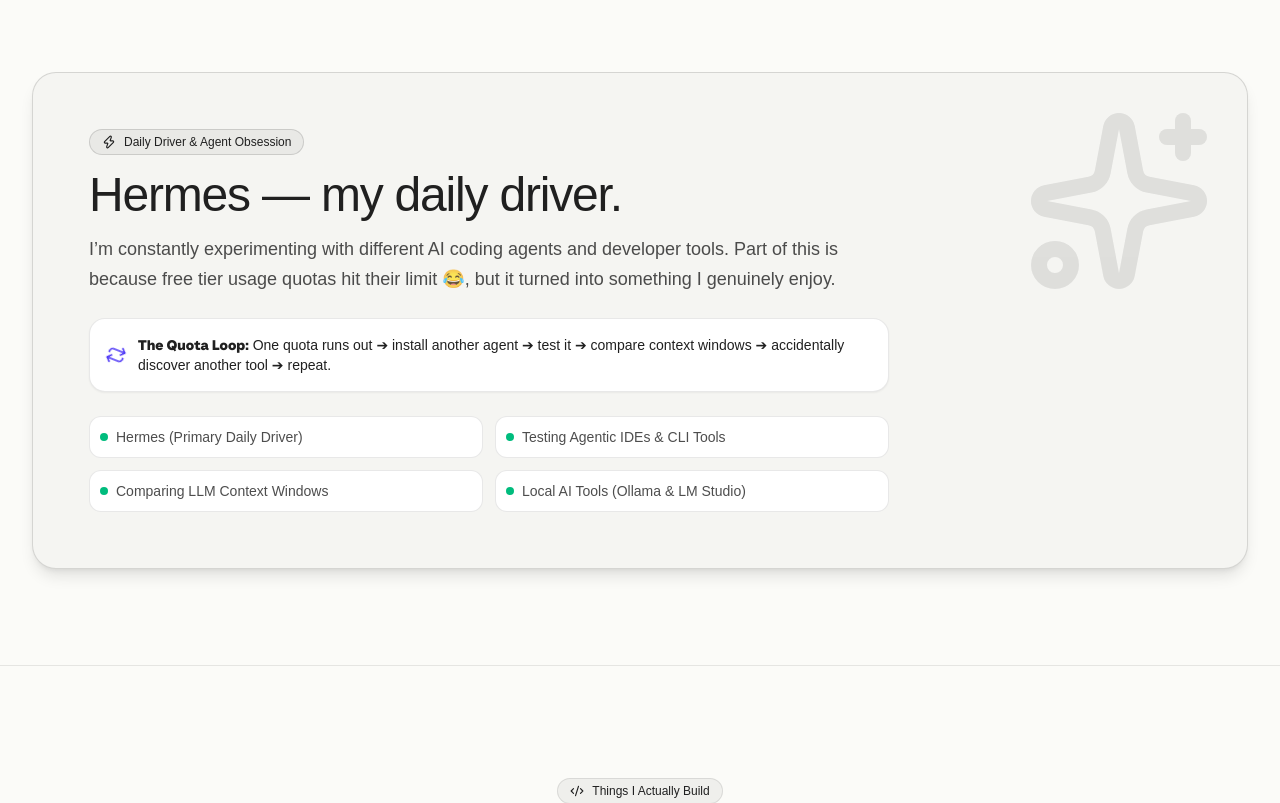
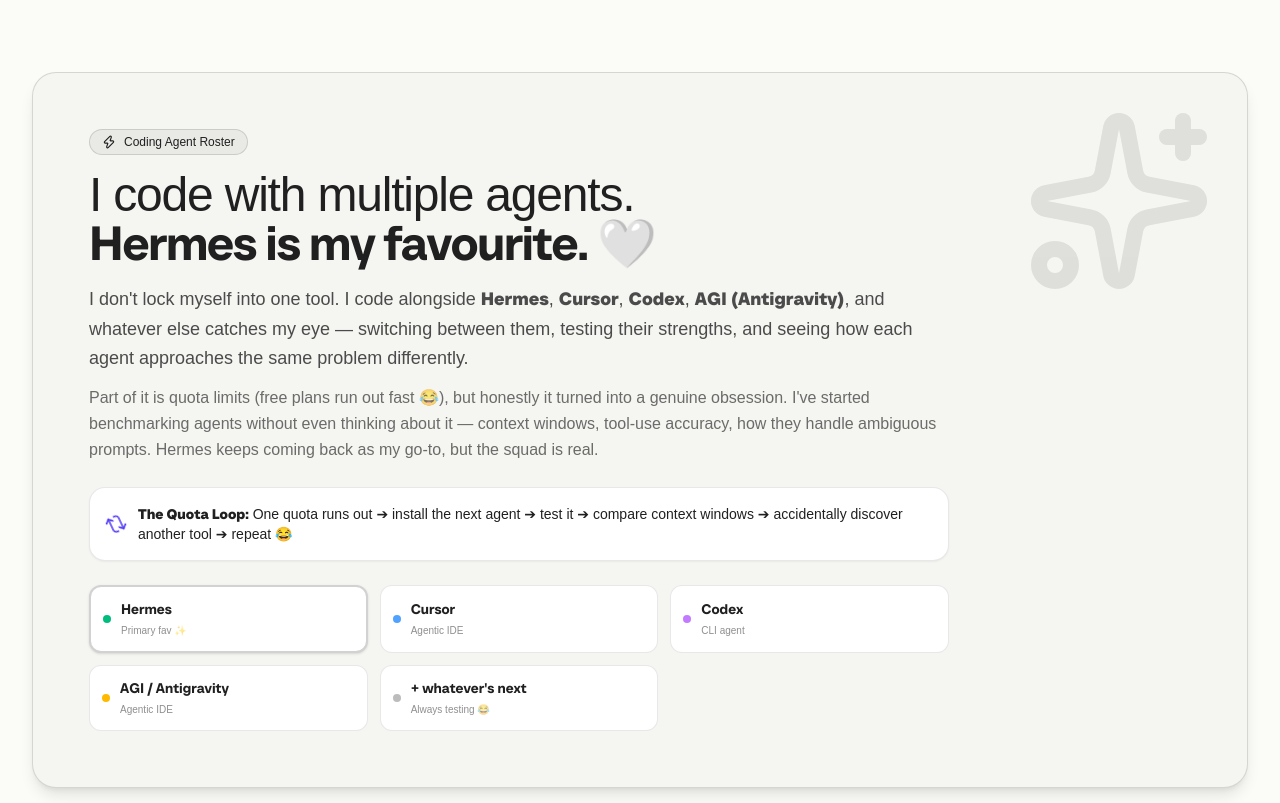
Before and after one commit to akshaiganesh/drake, a React (Vite) app: page / in a window 1280 px wide. Shown: the part 760-1563 px from the top of the page. Built offline with nearby package versions, Linux system fonts and the light colour scheme; a web font is replaced by a local one.

Commit message:
Update Hermes spotlight to multi-agent coding roster — Hermes as fav, Cursor, Codex, AGI/Antigravity in the squad

```diff
--- a/src/components/FeatureCards.jsx
+++ b/src/components/FeatureCards.jsx
@@ -106,7 +106,7 @@
   return (
     <div id="hermes" className="w-full bg-[#FBFBF8]">
 
-      {/* 🌟 HERMES & CODING AGENT OBSESSION SPOTLIGHT 🌟 */}
+      {/* 🌟 CODING AGENT ROSTER SPOTLIGHT 🌟 */}
       <section className="w-full py-16 md:py-24 border-b border-[#202020]/10">
         <div className="w-full max-w-[1280px] mx-auto px-5 md:px-8">
           <div className="rounded-3xl bg-[#F5F5F2] border border-[#202020]/15 p-8 md:p-14 shadow-lg relative overflow-hidden">
@@ -114,44 +114,69 @@
               <Sparkles className="w-48 h-48 text-[#202020]" />
             </div>
 
-            <div className="max-w-[800px]">
+            <div className="max-w-[860px]">
               <div className="inline-flex items-center gap-2 px-3 py-1 rounded-full bg-[#202020]/5 border border-[#202020]/15 text-[#202020] font-mono text-xs mb-4">
                 <Zap className="w-3.5 h-3.5" />
-                <span>Daily Driver & Agent Obsession</span>
+                <span>Coding Agent Roster</span>
               </div>
 
               <h2 className="text-3xl md:text-5xl font-normal text-[#202020] tracking-tight">
-                Hermes — my daily driver.
+                I code with multiple agents.<br />
+                <span className="font-semibold">Hermes is my favourite. 🤍</span>
               </h2>
 
               <p className="mt-4 text-[#202020]/80 text-base md:text-lg leading-relaxed font-normal">
-                I’m constantly experimenting with different AI coding agents and developer tools. Part of this is because free tier usage quotas hit their limit 😂, but it turned into something I genuinely enjoy.
+                I don't lock myself into one tool. I code alongside <strong>Hermes</strong>, <strong>Cursor</strong>, <strong>Codex</strong>, <strong>AGI (Antigravity)</strong>, and whatever else catches my eye — switching between them, testing their strengths, and seeing how each agent approaches the same problem differently.
+              </p>
+
+              <p className="mt-3 text-[#202020]/65 text-sm md:text-base leading-relaxed font-normal">
+                Part of it is quota limits (free plans run out fast 😂), but honestly it turned into a genuine obsession. I've started benchmarking agents without even thinking about it — context windows, tool-use accuracy, how they handle ambiguous prompts. Hermes keeps coming back as my go-to, but the squad is real.
               </p>
 
               {/* Quota Jumper Loop Banner */}
               <div className="mt-6 p-4 rounded-2xl bg-white border border-[#202020]/10 font-mono text-xs md:text-sm text-[#202020] flex items-center gap-3 shadow-xs">
                 <Repeat className="w-5 h-5 text-indigo-600 shrink-0 animate-spin" />
                 <span>
-                  <strong>The Quota Loop:</strong> One quota runs out ➔ install another agent ➔ test it ➔ compare context windows ➔ accidentally discover another tool ➔ repeat.
+                  <strong>The Quota Loop:</strong> One quota runs out ➔ install the next agent ➔ test it ➔ compare context windows ➔ accidentally discover another tool ➔ repeat 😂
                 </span>
               </div>
 
-              <div className="mt-6 grid grid-cols-1 sm:grid-cols-2 gap-3 text-xs md:text-sm font-mono text-[#202020]/80">
-                <div className="flex items-center gap-2 p-2.5 rounded-xl bg-white border border-[#202020]/10">
-                  <span className="w-2 h-2 rounded-full bg-emerald-500" />
-                  <span>Hermes (Primary Daily Driver)</span>
+              {/* Agent Roster Grid */}
+              <div className="mt-6 grid grid-cols-2 sm:grid-cols-3 gap-3 font-mono text-xs md:text-sm">
+                <div className="flex items-center gap-2.5 p-3 rounded-xl bg-white border-2 border-[#202020]/20 shadow-sm">
+                  <span className="w-2 h-2 rounded-full bg-emerald-500 shrink-0" />
+                  <div>
+                    <span className="block font-semibold text-[#202020]">Hermes</span>
+                    <span className="text-[10px] text-[#202020]/50">Primary fav ✨</span>
+                  </div>
                 </div>
-                <div className="flex items-center gap-2 p-2.5 rounded-xl bg-white border border-[#202020]/10">
-                  <span className="w-2 h-2 rounded-full bg-emerald-500" />
-                  <span>Testing Agentic IDEs & CLI Tools</span>
+                <div className="flex items-center gap-2.5 p-3 rounded-xl bg-white border border-[#202020]/10">
+                  <span className="w-2 h-2 rounded-full bg-blue-400 shrink-0" />
+                  <div>
+                    <span className="block font-semibold text-[#202020]">Cursor</span>
+                    <span className="text-[10px] text-[#202020]/50">Agentic IDE</span>
+                  </div>
                 </div>
-                <div className="flex items-center gap-2 p-2.5 rounded-xl bg-white border border-[#202020]/10">
-                  <span className="w-2 h-2 rounded-full bg-emerald-500" />
-                  <span>Comparing LLM Context Windows</span>
+                <div className="flex items-center gap-2.5 p-3 rounded-xl bg-white border border-[#202020]/10">
+                  <span className="w-2 h-2 rounded-full bg-purple-400 shrink-0" />
+                  <div>
+                    <span className="block font-semibold text-[#202020]">Codex</span>
+                    <span className="text-[10px] text-[#202020]/50">CLI agent</span>
+                  </div>
                 </div>
-                <div className="flex items-center gap-2 p-2.5 rounded-xl bg-white border border-[#202020]/10">
-                  <span className="w-2 h-2 rounded-full bg-emerald-500" />
-                  <span>Local AI Tools (Ollama & LM Studio)</span>
+                <div className="flex items-center gap-2.5 p-3 rounded-xl bg-white border border-[#202020]/10">
+                  <span className="w-2 h-2 rounded-full bg-amber-400 shrink-0" />
+                  <div>
+                    <span className="block font-semibold text-[#202020]">AGI / Antigravity</span>
+                    <span className="text-[10px] text-[#202020]/50">Agentic IDE</span>
+                  </div>
+                </div>
+                <div className="flex items-center gap-2.5 p-3 rounded-xl bg-white border border-[#202020]/10 col-span-2 sm:col-span-1">
+                  <span className="w-2 h-2 rounded-full bg-[#202020]/30 shrink-0" />
+                  <div>
+                    <span className="block font-semibold text-[#202020]">+ whatever's next</span>
+                    <span className="text-[10px] text-[#202020]/50">Always testing 😂</span>
+                  </div>
                 </div>
               </div>
             </div>
```
